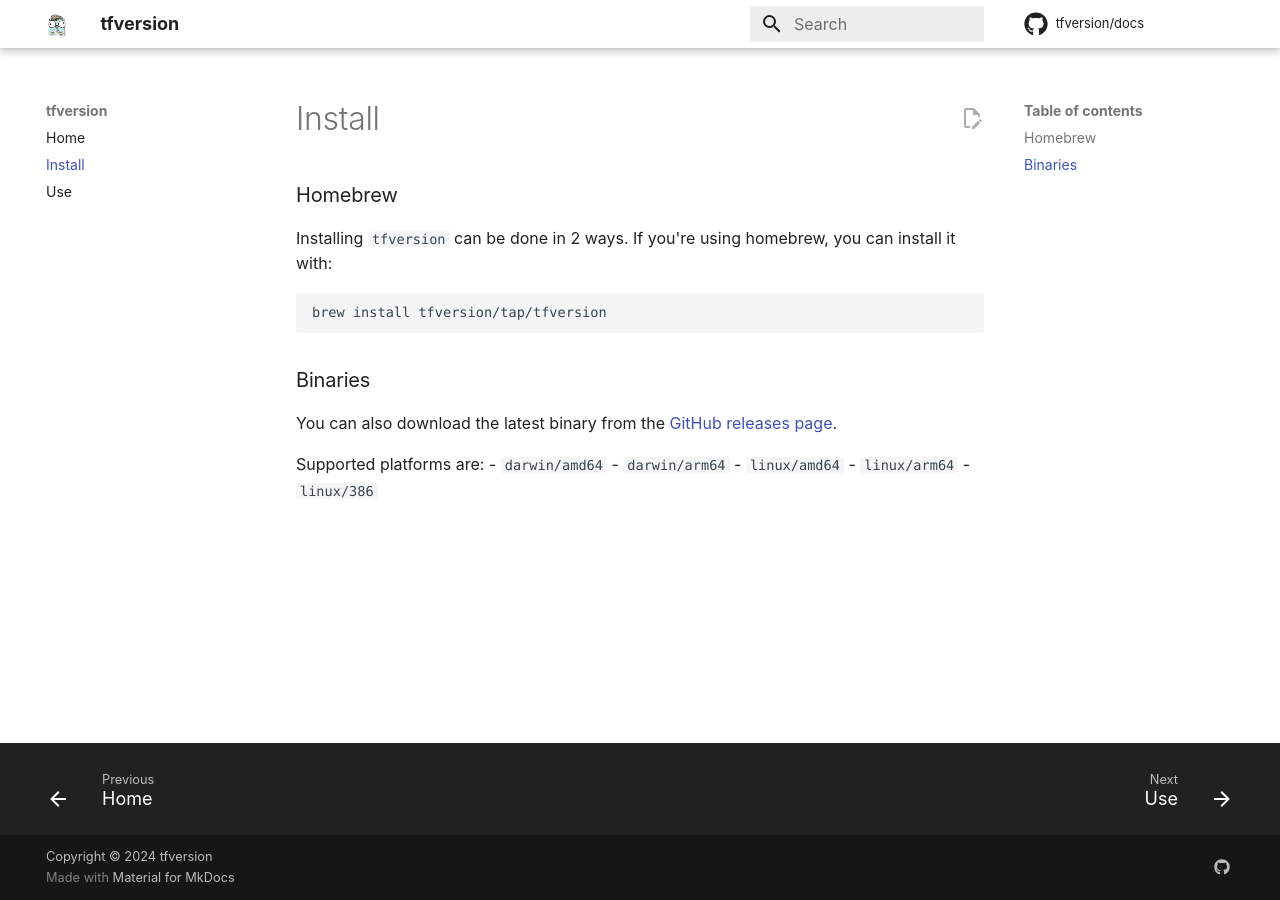
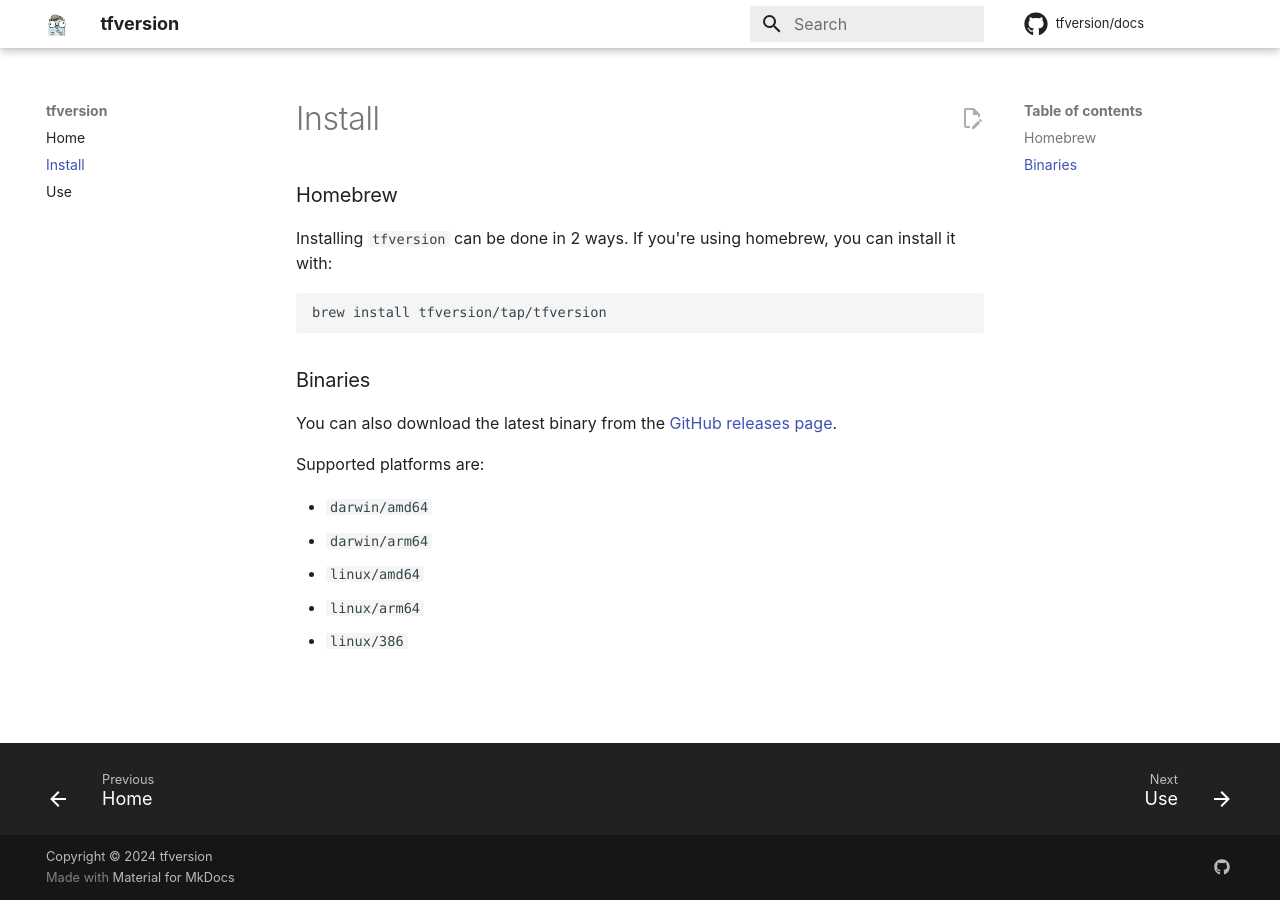
Before and after one commit to tfversion/docs, an MkDocs documentation site: the page built from docs/install.md, in a window 1280 px wide. Built offline with MkDocs 1.6.1 and Material for MkDocs 9.7.7, drawn with Linux system fonts in a browser that asks for light colours; comment, search, counter and statistics services are not loaded.

Commit message:
chore: change to wildcards for list

```diff
--- a/docs/install.md
+++ b/docs/install.md
@@ -11,8 +11,9 @@ brew install tfversion/tap/tfversion
 You can also download the latest binary from the [GitHub releases page](https://github.com/tfversion/tfversion/releases).
 
 Supported platforms are:
-- `darwin/amd64`
-- `darwin/arm64`
-- `linux/amd64`
-- `linux/arm64`
-- `linux/386`
+
+* `darwin/amd64`
+* `darwin/arm64`
+* `linux/amd64`
+* `linux/arm64`
+* `linux/386`
```
